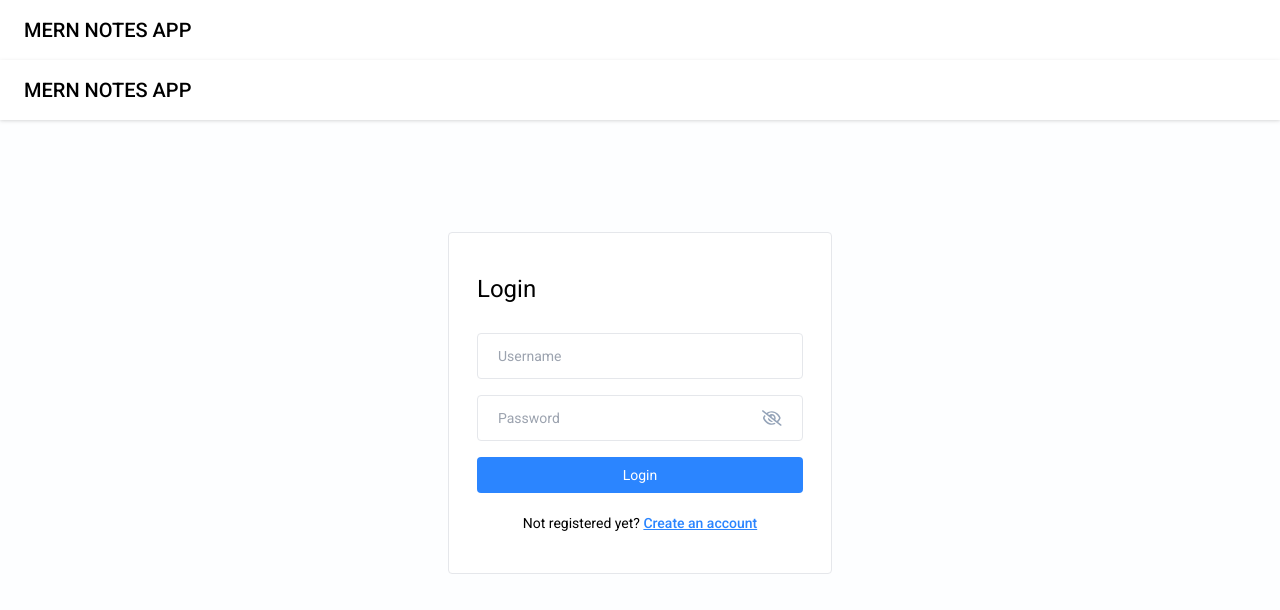
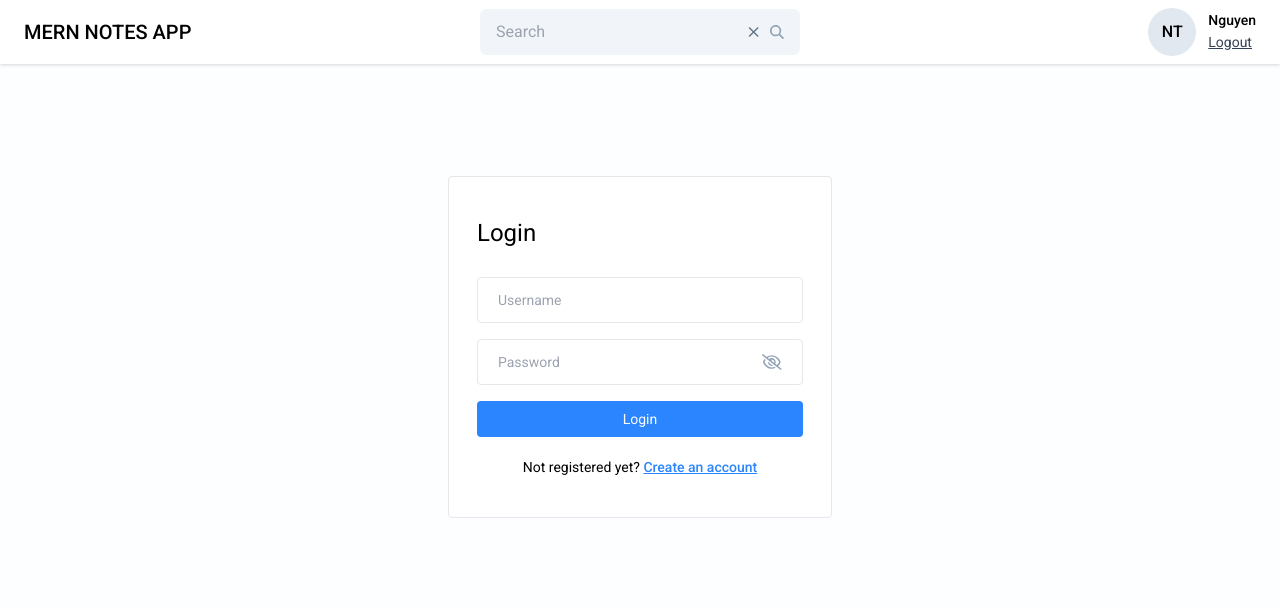
Before and after one commit to ntthanh2k1/mern-notes-app, a React (Vite) app in the folder client/: page /login in a window 1280 px wide. Shown: the top 610 px of the page. Built offline with nearby package versions, Linux system fonts and the light colour scheme.

Commit message:
Update code 23/4/2025.

```diff
--- a/client/src/App.jsx
+++ b/client/src/App.jsx
@@ -17,8 +17,6 @@ const App = () => {
 
   return (
     <>
-      <Navbar />
-
       {routes}
     </>
   );
--- /dev/null
+++ b/client/src/components/Cards/ProfileInfo.jsx
@@ -0,0 +1,19 @@
+import { getInitialChars } from "../../utils/helper";
+
+const ProfileInfo = ({ logoutHandler }) => {
+  return (
+    <div className="flex items-center gap-3">
+      <div className="flex justify-center items-center w-12 h-12 rounded-full font-medium bg-slate-200">
+        {getInitialChars("Nguyen Tri Thanh")}
+      </div>
+
+      <div>
+        <p className="text-sm font-medium">Nguyen</p>
+
+        <button className="text-sm text-slate-700 underline" onClick={logoutHandler}>Logout</button>
+      </div>
+    </div>
+  );
+};
+
+export default ProfileInfo;
--- a/client/src/components/Navbar/Navbar.jsx
+++ b/client/src/components/Navbar/Navbar.jsx
@@ -1,7 +1,23 @@
+import { Link, useNavigate } from "react-router-dom";
+import ProfileInfo from "../Cards/ProfileInfo";
+import SearchBar from "../SearchBar/SearchBar";
+
 const Navbar = () => {
+  const navigate = useNavigate();
+
+  const logoutHandler = () => {
+    navigate("/login");
+  };
+
   return (
     <div className="bg-white flex items-center justify-between px-6 py-2 drop-shadow">
-      <h2 className="text-xl font-medium text-black py-2">MERN NOTES APP</h2>
+      <h2 className="text-xl font-medium text-black py-2">
+        <Link to="/dashboard">MERN NOTES APP</Link>
+      </h2>
+
+      <SearchBar />
+
+      <ProfileInfo logoutHandler={logoutHandler} />
     </div>
   );
 };
--- /dev/null
+++ b/client/src/components/SearchBar/SearchBar.jsx
@@ -0,0 +1,23 @@
+import { FaMagnifyingGlass } from "react-icons/fa6";
+import { IoMdClose } from "react-icons/io";
+
+const SearchBar = ({ value, onChange, searchHandler, clearSearchHandler }) => {
+  return (
+    // dùng 'items-center' thì items ở giữa vẫn bị lệch nếu độ dài 2 items ở 2 đầu có kích
+    // thước khác nhau, dùng thêm 'absolute left-1/2 -translate-x-1/2' để căn giữa chính xác
+    // cho item ở giữa
+    <div className="flex items-center absolute left-1/2 -translate-x-1/2 w-80 px-4 bg-slate-100 rounded-md">
+      <input type="text"
+        className="w-full text-sx bg-transparent py-[11px] outline-none"
+        placeholder="Search"
+        value={value}
+        onChange={onChange} />
+
+      <IoMdClose className="text-xl text-slate-500 cursor-pointer hover:text-black mr-2" onClick={clearSearchHandler} />
+
+      <FaMagnifyingGlass className="text-slate-400 cursor-pointer hover:text-black" onClick={searchHandler} />
+    </div>
+  );
+};
+
+export default SearchBar;
--- a/client/src/pages/Home/Home.jsx
+++ b/client/src/pages/Home/Home.jsx
@@ -1,6 +1,10 @@
+import Navbar from "../../components/Navbar/Navbar";
+
 const Home = () => {
   return (
-    <div>Home</div>
+    <>
+      <Navbar />
+    </>
   );
 };
 
--- /dev/null
+++ b/client/src/utils/helper.js
@@ -0,0 +1,16 @@
+const getInitialChars = (name) => {
+  if (!name) {
+    return "";
+  }
+
+  const words = name.split(" ");
+  let initialChars = "";
+
+  for (let i = 0; i < Math.min(words.length, 2); i++) {
+    initialChars += words[i][0];
+  }
+
+  return initialChars.toUpperCase();
+};
+
+export { getInitialChars };
```
